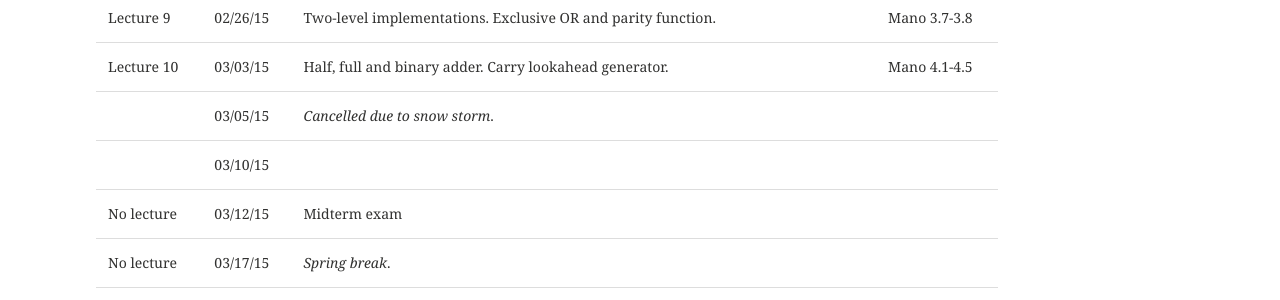
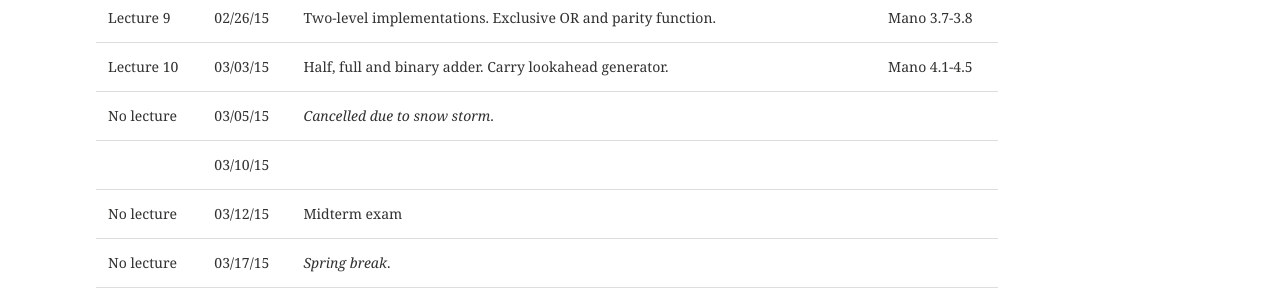
Before and after one commit to enee244/enee244.github.io, a Jekyll site: the page built from lectures/index.md, in a window 1280 px wide and 900 px high, scrolled down 873 px. Shown: the part 154-454 px from the top of the window. Built offline with Jekyll 4.4.1, drawn with Linux system fonts in a browser that asks for light colours.

Commit message:
Update index.md

```diff
--- a/lectures/index.md
+++ b/lectures/index.md
@@ -21,7 +21,7 @@ published: true
 |Lecture 8 |02/24/15 | Don't cares. Essential prime implicants. Implementation with NAND gates.| Mano 3.5-3.6
 |Lecture 9 |02/26/15 | Two-level implementations. Exclusive OR and parity function. | Mano 3.7-3.8
 |Lecture 10 |03/03/15 | Half, full and binary adder. Carry lookahead generator.| Mano 4.1-4.5
-| |03/05/15 | *Cancelled due to snow storm*. |
+|No lecture |03/05/15 | *Cancelled due to snow storm*. |
 ||03/10/15 ||
 |No lecture |03/12/15 | Midterm exam
 |No lecture |03/17/15 |  *Spring break*.|
```
